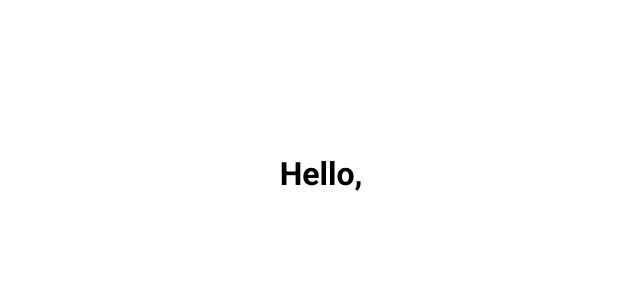
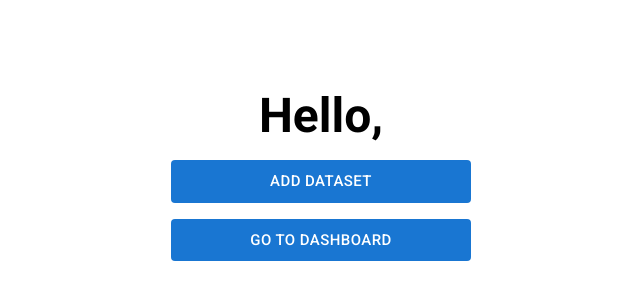
Before and after one commit to nicopicchio/training-log-client, a React (Create React App) app: page /menu in a window 1280 px wide. Shown: the part 226-526 px from the top of the page, without its empty margins (319-959 px from the left). Built offline with nearby package versions, Linux system fonts and the light colour scheme.

Commit message:
added logo and temporarily disabled theme selector

```diff
--- a/src/App.css
+++ b/src/App.css
@@ -18,6 +18,10 @@ p,
   text-align: center;
 }
 
+h1 {
+  font-size: 3rem;
+}
+
 #failed-login-register-error {
   color: red;
   font-weight: bold;
@@ -26,11 +30,12 @@ p,
 .homepage-container {
   display: grid;
   place-items: center;
-  gap: 1rem;
+  gap: 2rem;
   padding: 2rem;
 }
 
-.register-login-form-container {
+.register-login-form-container,
+.main-menu-container {
   display: grid;
   gap: 1rem;
   width: 300px;
@@ -46,8 +51,8 @@ p,
   text-decoration: none;
 }
 
-.theme-selector-container {
+/* .theme-selector-container {
   display: flex;
   align-items: center;
   justify-content: center;
-}
+} */
--- a/src/App.js
+++ b/src/App.js
@@ -1,5 +1,5 @@
 import './App.css';
-import Homepage from '../src/components/Homepage';
+import Homepage from './components/Homepage';
 import RegisterForm from '../src/components/RegisterForm';
 import LoginForm from '../src/components/LoginForm';
 import Menu from '../src/components/Menu';
--- a/src/components/Homepage.js
+++ b/src/components/Homepage.js
@@ -1,7 +1,8 @@
 import '../App.css';
 import { Button } from '@mui/material';
 import { useNavigate } from 'react-router-dom';
-import ThemeSelector from '../components/ThemeSelector';
+import Logo from '../assets/training-log-logo.png'
+// import ThemeSelector from '../components/ThemeSelector';
 
 function Homepage() {
 	const navigate = useNavigate();
@@ -14,14 +15,15 @@ function Homepage() {
 		navigate('/register');
 	};
 
-	const onThemeSelectorChange = (e) => {
-		console.log(e.target.checked);
-	};
+	// const onThemeSelectorChange = (e) => {
+	// 	console.log(e.target.checked);
+	// };
 
 	return (
 		<>
 			<div className='homepage-container'>
-				<h1>Welcome to Training Log</h1>
+				<img src={Logo} alt='main logo' width='300px'/>
+				<h1>Training Log</h1>
 				<div className='register-login-form-container'>
 					<Button
 						onClick={onLoginClick}
@@ -39,7 +41,7 @@ function Homepage() {
 					</Button>
 				</div>
 			</div>
-			<ThemeSelector onThemeSelectorChange={onThemeSelectorChange} />
+			{/* <ThemeSelector onThemeSelectorChange={onThemeSelectorChange} /> */}
 		</>
 	);
 }
--- a/src/components/LoginForm.js
+++ b/src/components/LoginForm.js
@@ -3,7 +3,7 @@ import axios from 'axios';
 import { TextField, Button } from '@mui/material';
 import { useState } from 'react';
 import { Link, useNavigate } from 'react-router-dom';
-import ThemeSelector from '../components/ThemeSelector';
+// import ThemeSelector from '../components/ThemeSelector';
 
 const emptyForm = {
 	email: '',
@@ -74,7 +74,7 @@ function LoginForm({ setLoggedUser }) {
 					Register
 				</Link>
 			</p>
-			<ThemeSelector />
+			{/* <ThemeSelector /> */}
 		</div>
 	);
 }
--- a/src/components/Menu.js
+++ b/src/components/Menu.js
@@ -1,7 +1,20 @@
 import '../App.css';
+import { Button } from '@mui/material';
 
 function Menu({ loggedUser }) {
-	return <h1>Hello, {loggedUser}</h1>;
+	return (
+		<>
+			<div className='main-menu-container'>
+				<h1>Hello, {loggedUser}</h1>
+				<Button variant='contained' disableElevation size='large'>
+					Add dataset
+				</Button>
+				<Button variant='contained' disableElevation size='large'>
+					Go to Dashboard
+				</Button>
+			</div>
+		</>
+	);
 }
 
 export default Menu;
--- a/src/components/RegisterForm.js
+++ b/src/components/RegisterForm.js
@@ -3,7 +3,7 @@ import axios from 'axios';
 import { TextField, Button } from '@mui/material';
 import { useState } from 'react';
 import { Link, useNavigate } from 'react-router-dom';
-import ThemeSelector from '../components/ThemeSelector';
+// import ThemeSelector from '../components/ThemeSelector';
 
 const emptyForm = {
 	firstName: '',
@@ -103,7 +103,7 @@ function RegisterForm() {
 					Login
 				</Link>
 			</p>
-			<ThemeSelector />
+			{/* <ThemeSelector /> */}
 		</div>
 	);
 }
```
Also changed, not shown: src/assets/training-log-logo.png (added).
